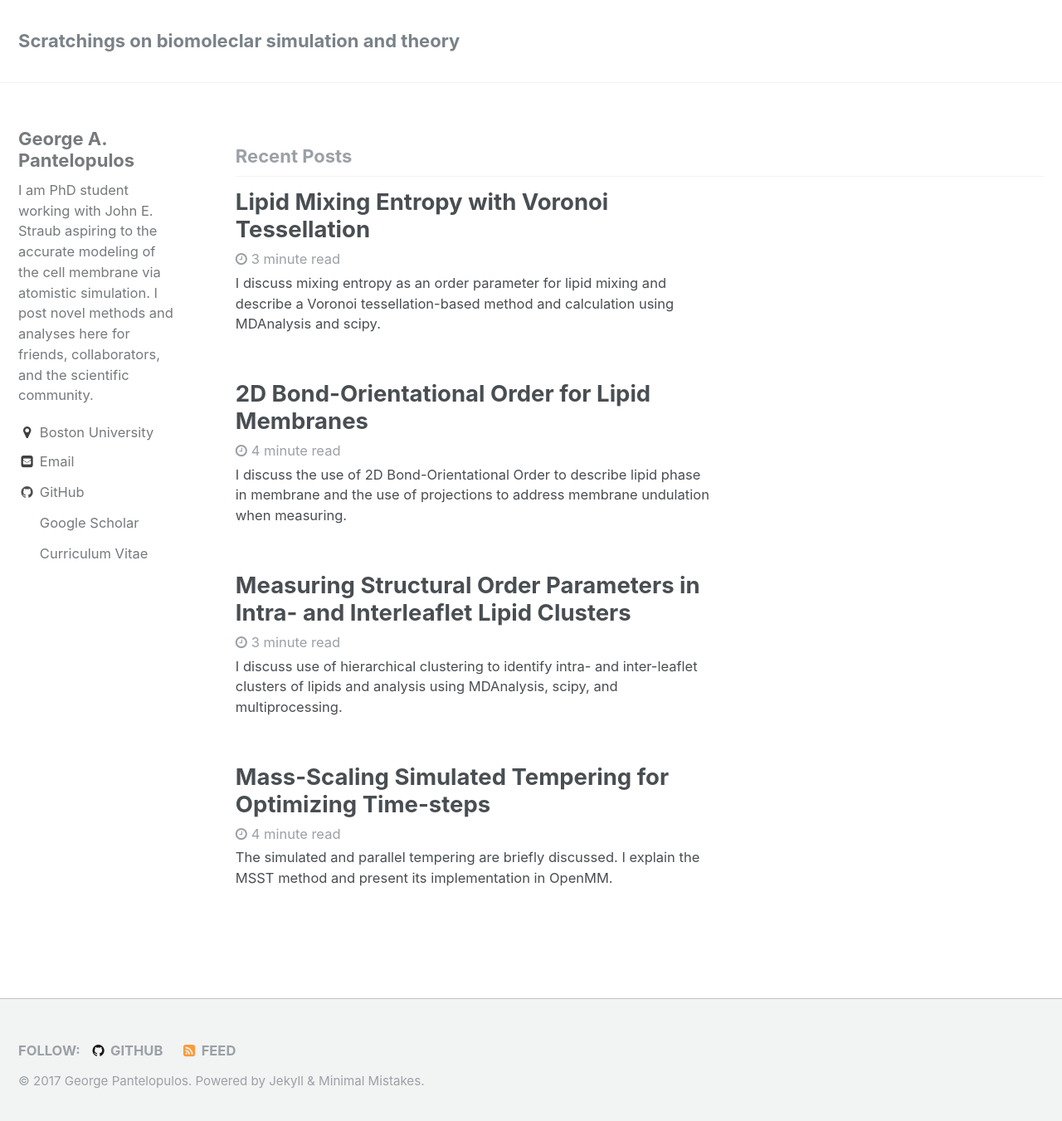
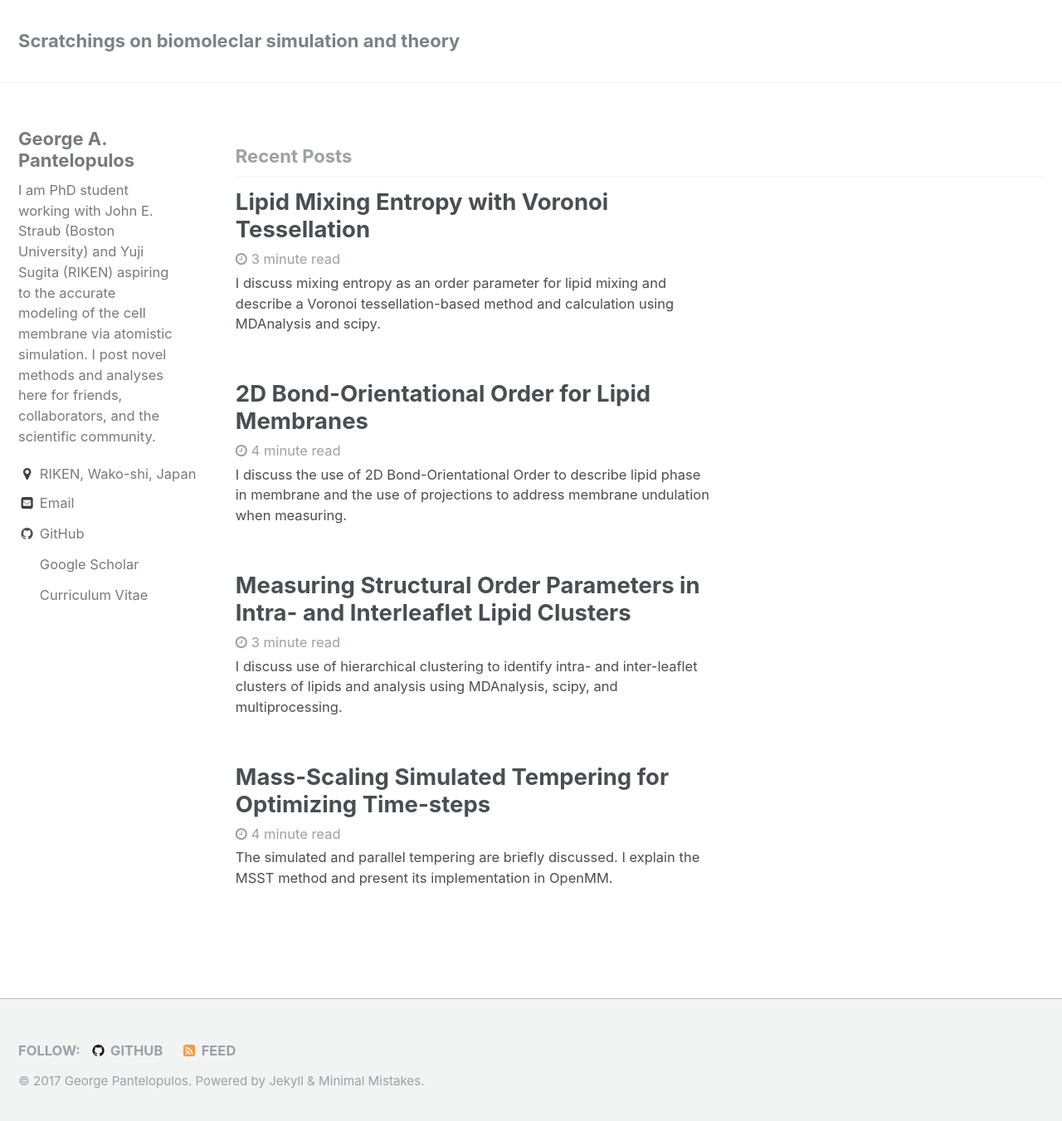
Before and after one commit to gpantel/gpantel.github.io, a Jekyll site: the page built from index.html, in a window 1280 px wide and 1358 px high. Shown: the top 1351 px of the window at 83% size. Built offline with Jekyll 4.4.1, drawn with Linux system fonts in a browser that asks for light colours; the list of posts is cut into pages by our own code.

Commit message:
Updated _config.yml advisors, current location

```diff
--- a/_config.yml
+++ b/_config.yml
@@ -79,10 +79,10 @@ analytics:
 author:
   name             : "George A. Pantelopulos"
   avatar           : # path of avatar image, e.g. "/assets/images/bio-photo.jpg"
-  bio              : "I am PhD student working with John E. Straub aspiring to the accurate modeling of the cell membrane via atomistic simulation. I post novel methods and analyses here for friends, collaborators, and the scientific community."
+  bio              : "I am PhD student working with John E. Straub (Boston University) and Yuji Sugita (RIKEN) aspiring to the accurate modeling of the cell membrane via atomistic simulation. I post novel methods and analyses here for friends, collaborators, and the scientific community."
   cv               : ""
-  location         : "Boston University"
-  email            : "gpantel@bu.edu"
+  location         : "RIKEN, Wako-shi, Japan"
+  email            : "george.pantelopulos@riken.jp"
   uri              :
   bitbucket        :
   codepen          :
```
Also changed, not shown: 2 other files.
